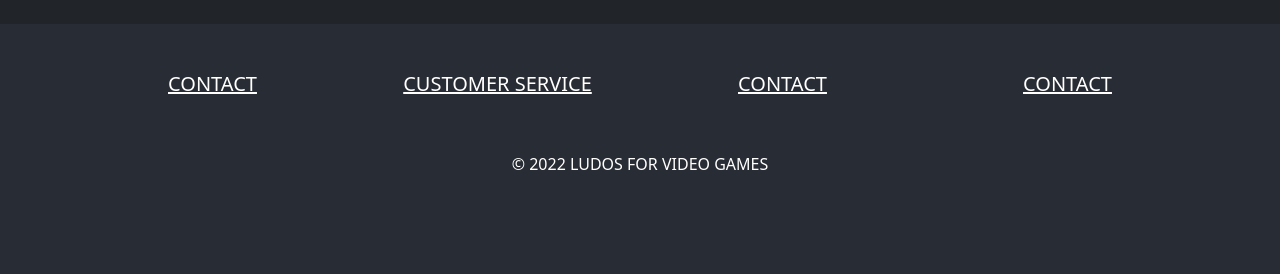
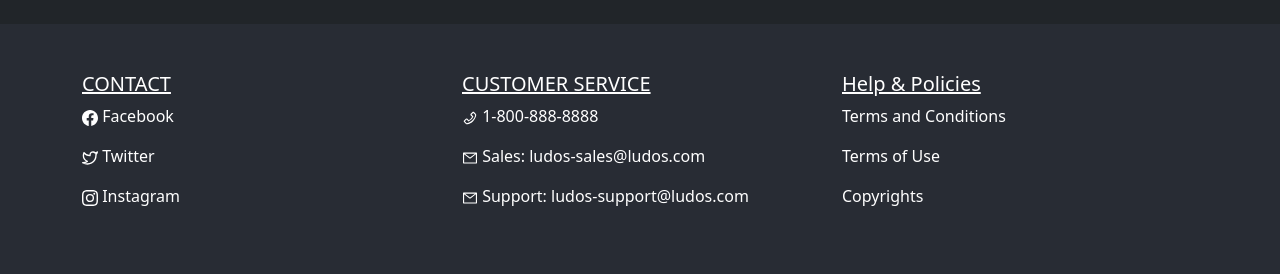
Before and after one commit to achiever102/onlineshop, a React (Create React App) app in the folder frontend/: page / in a window 1280 px wide. Shown: the part 622-896 px from the top of the page. Before the commit the page ends 846 px from the top, so only its background shows below. Built offline with nearby package versions, Linux system fonts and the light colour scheme; no server answers.

Commit message:
update menu items

```diff
--- a/frontend/src/components/AppFooter/AppFooter.js
+++ b/frontend/src/components/AppFooter/AppFooter.js
@@ -3,6 +3,10 @@ import { Col, Row, Container } from "react-bootstrap";
 
 import AppNewsletter from "../AppNewsletter/AppNewsletter";
 import styled from 'styled-components';
+
+import {BsFacebook, BsInstagram} from 'react-icons/bs';
+import {FiTwitter} from 'react-icons/fi';
+import {AiOutlinePhone, AiOutlineMail} from 'react-icons/ai';
 
 const StyledDiv = styled.div`
     bottom: 0;
@@ -21,11 +25,27 @@ class AppFooter extends Component {
          <Container>
            <StyledDiv>
          <Row className="text-white">
-              <Col sm={12} md={4} lg={3} className="text-center"><h5><u>CONTACT</u></h5></Col>
-              <Col sm={12} md={4} lg={3} className="text-center"><h5><u>CUSTOMER SERVICE</u></h5></Col>
-              <Col sm={12} md={4} lg={3} className="text-center"><h5><u>CONTACT</u></h5></Col>
-              <Col sm={12} md={4} lg={3} className="text-center"><h5><u>CONTACT</u></h5></Col>
+              <Col sm={12} md={4} lg={4} className="text-left"><h5><u>CONTACT</u></h5></Col>
+              <Col sm={12} md={4} lg={4} className="text-left"><h5><u>CUSTOMER SERVICE</u></h5></Col>
+              <Col sm={12} md={4} lg={4} className="d-flex justify-content-start"><h5><u>Help & Policies</u></h5></Col>
           </Row>
+
+          <Row className="text-white">
+              <Col sm={12} md={4} lg={4} className="text-left"><p className="text-white" style={{cursor: "pointer"}}><BsFacebook /> Facebook</p></Col>
+              <Col sm={12} md={4} lg={4} className="text-left"><p><AiOutlinePhone /> 1-800-888-8888</p></Col>
+              <Col sm={12} md={4} lg={4} className="d-flex justify-content-start"><p>Terms and Conditions</p></Col>
+          </Row>
+          <Row className="text-white">
+              <Col sm={12} md={4} lg={4} className="text-left"><p className="text-white" style={{cursor: "pointer"}}><FiTwitter /> Twitter</p></Col>
+              <Col sm={12} md={4} lg={4} className="text-left"><p><AiOutlineMail /> Sales: ludos-sales@ludos.com</p></Col>
+              <Col sm={12} md={4} lg={4} className="d-flex justify-content-start"><p>Terms of Use</p></Col>
+          </Row>
+          <Row className="text-white">
+              <Col sm={12} md={4} lg={4} className="text-left"><p className="text-white" style={{cursor: "pointer"}}><BsInstagram /> Instagram</p></Col>
+              <Col sm={12} md={4} lg={4} className="text-left"><p><AiOutlineMail /> Support: ludos-support@ludos.com</p></Col>
+              <Col sm={12} md={4} lg={4} className="d-flex justify-content-start"><p>Copyrights</p></Col>
+          </Row>
+
           <Row className="mt-5">
             <Col className="text-center text-white">© 2022 LUDOS FOR VIDEO GAMES</Col>
           </Row>
--- a/frontend/src/components/AppMainRouter/AppMainRouter.js
+++ b/frontend/src/components/AppMainRouter/AppMainRouter.js
@@ -7,9 +7,6 @@ import GameDetails from "../Home/GameDetails";
 import Cart from '../Client/Cart/Cart'
 import HomeNavbar from "../AppNavbar/HomeNavbar";
 import AppLogo from "../AppLogo/AppLogo";
-import AppNewsletter from "../AppNewsletter/AppNewsletter";
-import AppFooter from "../AppFooter/AppFooter";
-import ForgotPassword from "../ForgotPassword/ForgotPassword";
 
 class AppMainRouter extends Component {
       render() {
--- a/frontend/src/components/Client/Checkout/SuccessfulOrder.js
+++ b/frontend/src/components/Client/Checkout/SuccessfulOrder.js
@@ -1,17 +1,22 @@
 import React, {useContext} from 'react';
 
 import AuthContext from "../../../context/AuthContext";
+import AppFooter from '../../AppFooter/AppFooter';
 
 export default function SuccessfulOrder(){
 
     const { licensesFileUrl } = useContext(AuthContext);
 
     return (
+        <div>
         <div className='container bg-light text-center mt-5 p-5 border' style={{borderRadius: "10px"}}>
             <h3>Thank you! Your order was placed successfully</h3>
             <h4 className='mt-3'><b>Click <a href={licensesFileUrl} className="link-success">this link</a> to download your licenses</b></h4>
             <h4 className='mt-3'>You can also download you licenses anytime from Orders page</h4>
         </div>
+
+        <AppFooter />
+        </div>
     )
 
 }
--- a/frontend/src/components/Home/Home.js
+++ b/frontend/src/components/Home/Home.js
@@ -392,9 +392,6 @@ class Home extends Component {
   render() {
     return (
       <div>
-        <AppLogo />
-
-        <HomeNavbar />
 
         <Container>
           <Row className="mt-3">
--- a/frontend/src/helpers/Authenticator.js
+++ b/frontend/src/helpers/Authenticator.js
@@ -47,7 +47,7 @@ const Authenticator = (props) => {
     }
   }, []);
 
-  if (!isAuthenticated && props.url === "/resetPassword") {
+  {/*if (!isAuthenticated && props.url === "/resetPassword") {
     return (
       <>
         <AppLogo />
@@ -68,6 +68,44 @@ const Authenticator = (props) => {
     );
   } else if (!isAuthenticated && props.url === "/") {
     return <Home />;
+  }*/}
+
+
+  if(!isAuthenticated){
+    if(props.url === "/resetPassword"){
+      return (
+        <>
+          <AppLogo />
+          <HomeNavbar />
+          <ResetPassword resetPasswordTokenId={resetPasswordTokenId} />
+
+        </>
+      );
+    } else if(props.url === "/forgotPassword"){
+      return (
+        <>
+          <AppLogo />
+          <HomeNavbar />
+          <ForgotPassword />
+        </>
+      );
+    } else if(props.url === "/"){
+      return (
+        <>
+          <AppLogo />
+          <HomeNavbar />
+          <Home />
+        </>
+      );
+    } else {
+      return (
+        <>
+          <AppLogo />
+          <HomeNavbar />
+          <Signin />
+        </>
+      );
+    }
   } else if (isAuthenticated && username === "manager") {
     switch (props.url) {
       case "/":
```
Also changed, not shown: 1 other file (tests, documents, lock files or other folders).
